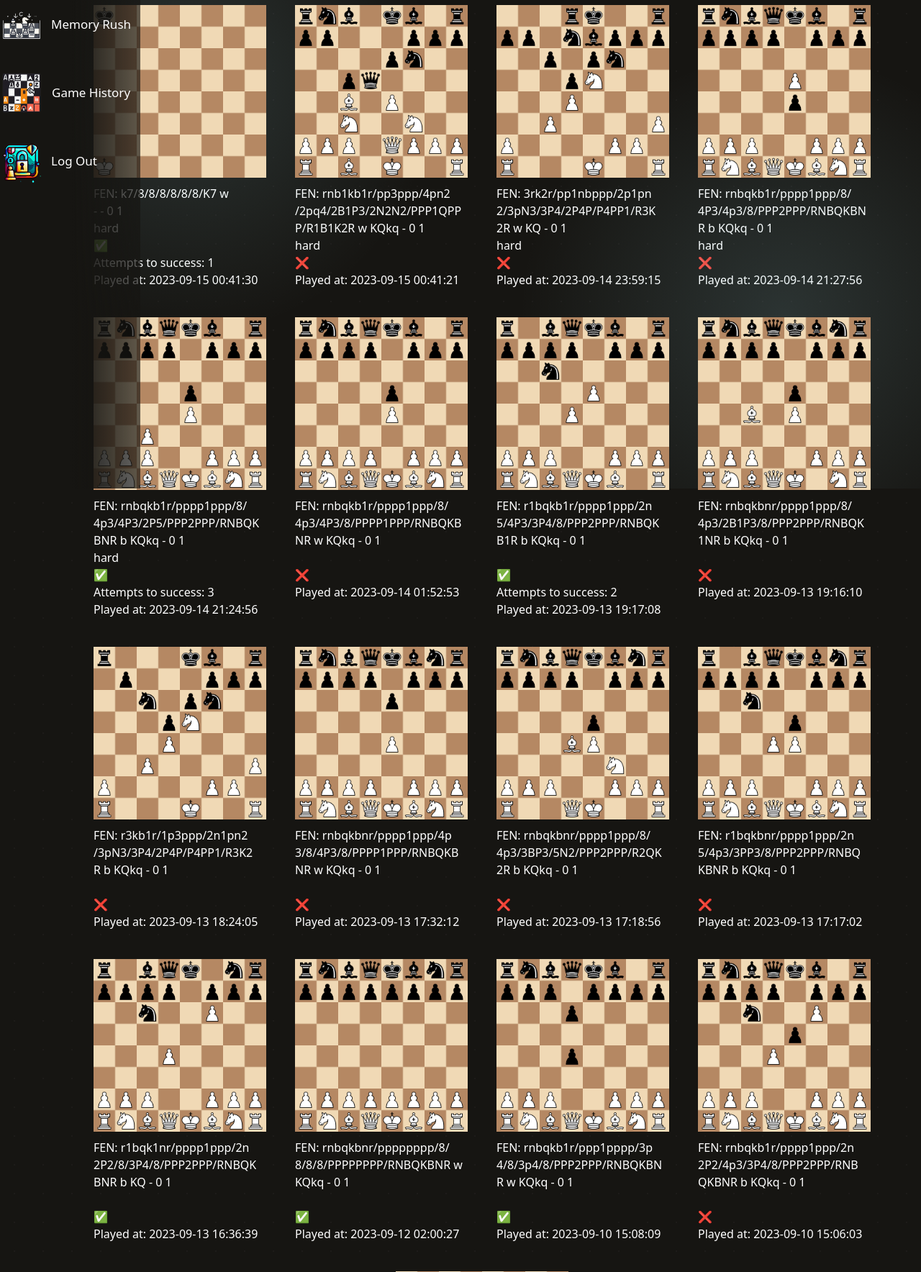
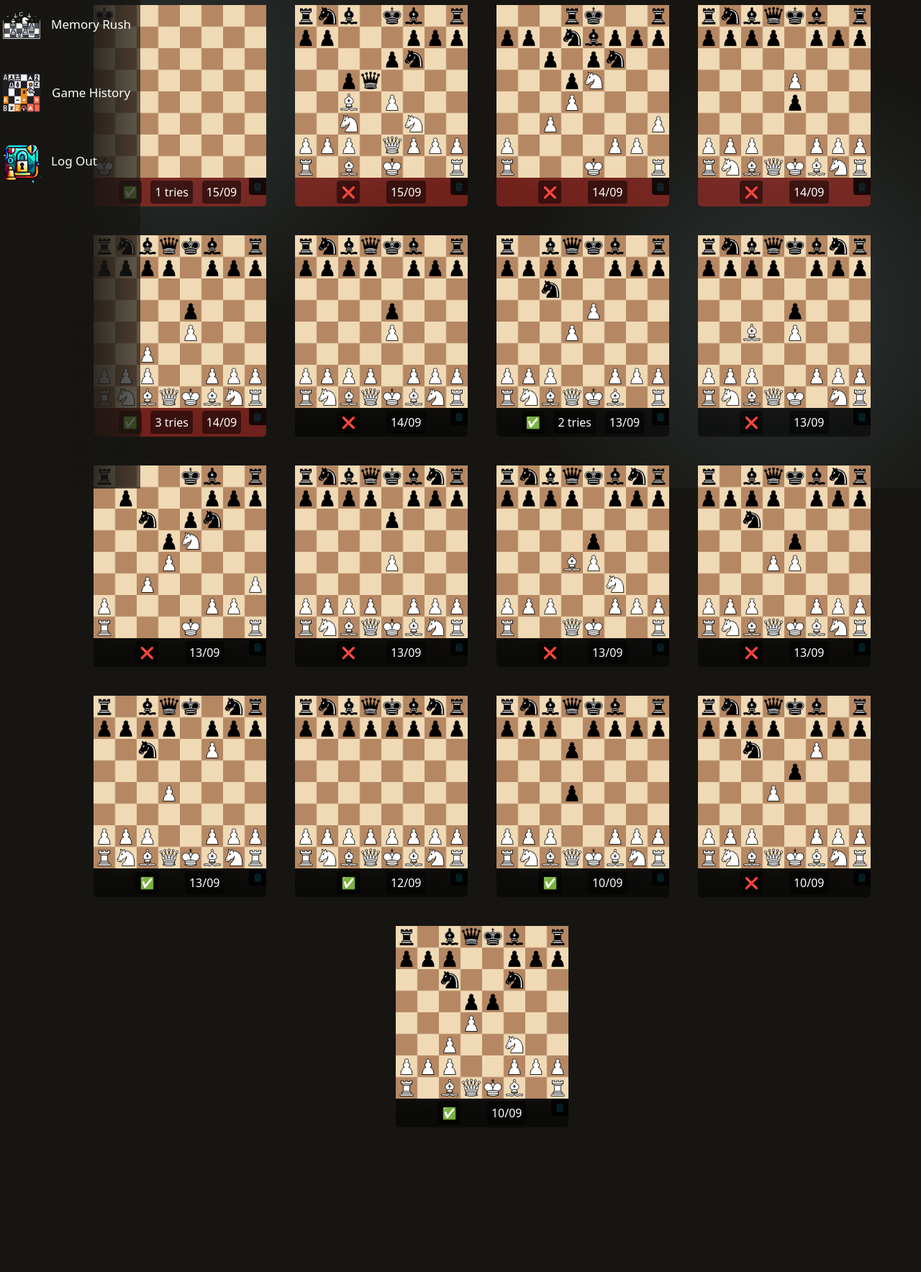
Before and after one commit to mapleleafu/chess-website, a Django app: page /game_history in a window 1280 px wide. Shown: the part 121-1889 px from the top of the page at 72% size. After the commit the page ends 1684 px from the top, so only its background shows below. Run offline with Django 4.2, Linux system fonts and the light colour scheme; a user stored in the database is signed in; data comes from the database, SQL or seed files in the repository; some libraries are stand-ins or nearby versions.

Commit message:
feat: slightly redesigned history

```diff
--- a/chess_content/static/chess_content/game_history.js
+++ b/chess_content/static/chess_content/game_history.js
@@ -127,6 +127,15 @@
     return board;
 }
 
+
+function copyToClipboard(text) {
+    navigator.clipboard.writeText(text).then(function() {
+        console.log(`Copied ${text} to clipboard successfully!`);
+    }).catch(function() {
+        console.log("Unable to copy to clipboard!");
+    });
+}
+
 // Maximizing FEN text to 20 characters, and then it goes to a new line
 $(document).ready(function() {
     $(".fen_string").each(function() {
@@ -142,4 +151,17 @@
 
         $(this).html(modifiedText);
     });
+
+    $(".copy").click(function() {
+        const text = $(this).parent().parent().attr('data-fen');
+        copyToClipboard(text);
+
+        $(this).find('.fa-clipboard').hide();
+        $(this).find('.fa-check').show();
+
+        setTimeout(() => {
+            $(this).find('.fa-check').hide();
+            $(this).find('.fa-clipboard').show();
+        }, 3000);
+    });
 });
--- a/chess_content/static/chess_content/styles.css
+++ b/chess_content/static/chess_content/styles.css
@@ -467,6 +467,7 @@
     margin: 20px;
     display: flex;
     flex-direction: column;  /* Stack the elements vertically */
+    width: 240px;
 }
 
 .board_container {
@@ -476,6 +477,73 @@
 
 .game_info {
     margin-top: 10px;
+}
+
+.game_info_new {
+    margin: 0;
+    padding: 4px 28px;
+    background: rgba(0, 0, 0, 0.5);
+    backdrop-filter: blur(10px);
+    display: flex;
+    justify-content: space-evenly;
+    gap: 6px;
+    border-bottom-left-radius: 5px;
+    border-bottom-right-radius: 5px;
+    width: 100%;
+    height: fit-content;
+    position: relative;
+}
+
+.game_info_new div {
+    border-radius: 4px;
+    padding: 4px 6px;
+    background: rgba(0, 0, 0, 0.5);
+}
+
+.game_info_new .copy .fa-clipboard {
+    display: inline-block;
+}
+
+.game_info_new .copy .fa-check {
+    display: none;
+}
+
+.game_info_new .copy {
+    position:absolute;
+    top: 0;
+    right: 0;
+    margin: 0;
+    padding: 0;
+    background: rgba(0, 0, 0, 0.8);
+    height: 24px;
+    width: 24px;
+    transition: background 0.3s ease;
+    color: rgba(0, 107, 125, 0.31);
+    display: flex;
+    justify-content: center;
+    align-items: center;
+    border: none;
+    border-bottom-left-radius: 4px;
+}
+
+.game_info_new .copy:hover {
+    background: rgba(0, 0, 0, 1);
+}
+
+.game_info_new .copy:focus {
+    outline: 0;
+}
+
+.game_info_new.easy {
+    background: rgba(15,190,88,0.5);
+}
+
+.game_info_new.medium {
+    background: rgba(194,80,4,0.5)
+}
+
+.game_info_new.hard {
+    background: rgba(204,47,38,0.5);
 }
 
 .hover-play-video {
--- a/chess_content/templates/chess_content/game_history.html
+++ b/chess_content/templates/chess_content/game_history.html
@@ -21,18 +21,24 @@
                     <div class="board_container">
                         <div class="piece_container"></div>
                     </div>
-                    <div class="game_info">
-                        <span class="fen_string">FEN: {{ item.fen_string }}</span> <br>
-                        {{ item.chosenDifficulty }} <br>
-                        {% if item.success == True %}
-                            ✅<br>
-                        {% else %}
-                            ❌<br>
+                    <div class="game_info_new {{ item.chosenDifficulty }}">
+                        <button class="copy">
+                            <i class="fas fa-clipboard fa-xs"></i>
+                            <i class="fas fa-check fa-xs"></i>
+                        </button>
+                        <div>
+                            {% if item.success == True %}
+                                ✅
+                            {% else %}
+                                ❌
+                            {% endif %}
+                        </div>
+                        {% if item.gotCorrectRoundNumber %}
+                            <div class="tries">
+                                {{ item.gotCorrectRoundNumber }} tries
+                            </div>
                         {% endif %}
-                        {% if item.gotCorrectRoundNumber %}
-                            Attempts to success: {{ item.gotCorrectRoundNumber }} <br>
-                        {% endif %}
-                        Played at: {{ item.played_at }} <br>
+                        <div title="{{ item.played_at|date:'l, F j, Y P' }}">{{ item.played_at|date:'d/m' }}</div>
                     </div>
                 </div>
             {% endfor %}
--- a/chess_content/templates/chess_content/layout.html
+++ b/chess_content/templates/chess_content/layout.html
@@ -8,6 +8,7 @@
         <title>{% block title %}Chess{% endblock %}</title>
         <link rel="stylesheet" href="https://stackpath.bootstrapcdn.com/bootstrap/4.4.1/css/bootstrap.min.css" integrity="sha384-Vkoo8x4CGsO3+Hhxv8T/Q5PaXtkKtu6ug5TOeNV6gBiFeWPGFN9MuhOf23Q9Ifjh" crossorigin="anonymous">
         <link href="{% static 'chess_content/styles.css' %}" rel="stylesheet">
+        <link rel="stylesheet" href="https://cdnjs.cloudflare.com/ajax/libs/font-awesome/6.0.0-beta3/css/all.min.css">
     </head>
     <body>
         <div class="top-sidebar">
--- a/chess_content/views.py
+++ b/chess_content/views.py
@@ -23,7 +23,7 @@
         {
             'fen_string': game.chess_game.fen_string,
             'success': game.success,
-            'played_at': game.played_at.strftime("%Y-%m-%d %H:%M:%S"),
+            'played_at': game.played_at,
             'gotCorrectRoundNumber': game.gotCorrectRoundNumber,
             'chosenDifficulty': game.chosenDifficulty,
         }
```
